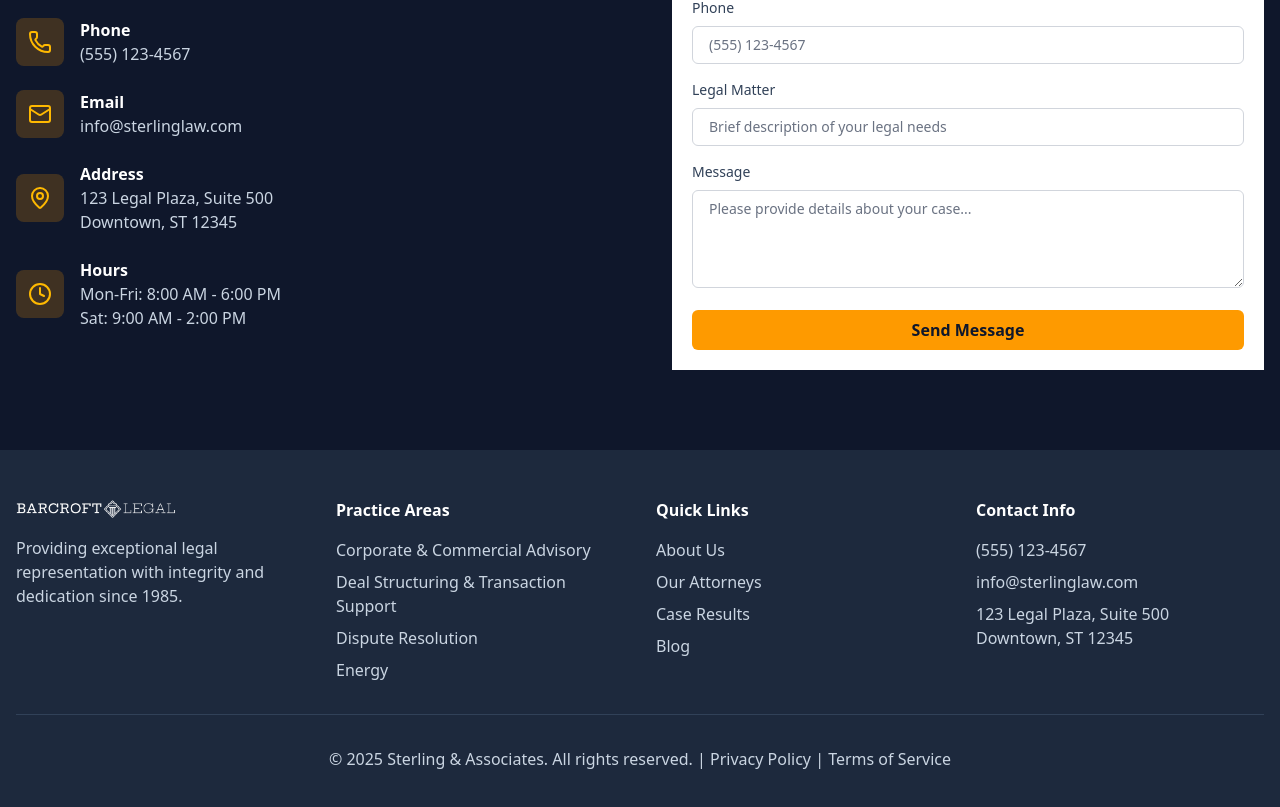
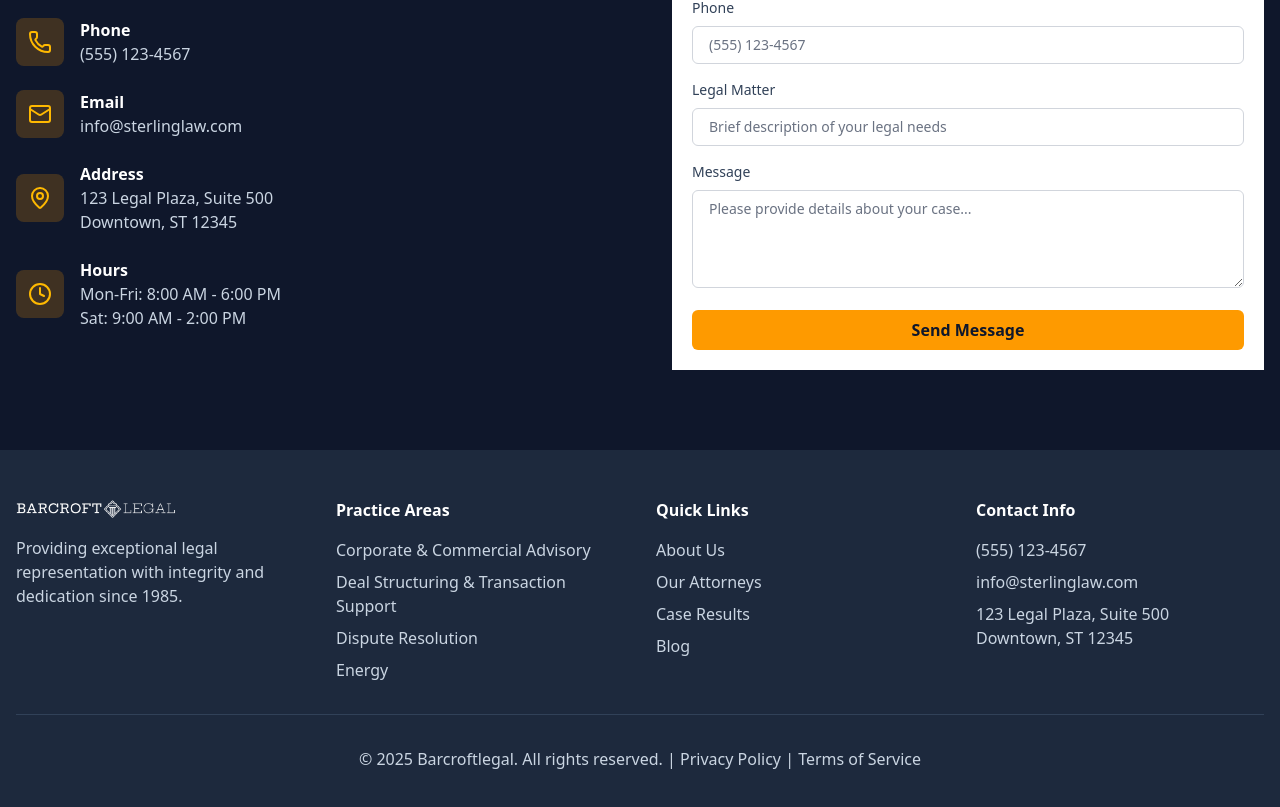
Before and after one commit to Obayuwana22/barcroftlegal, a React (Vite) app: page / in a window 1280 px wide. Shown: the part 4942-5749 px from the top of the page. Built offline with nearby package versions, Linux system fonts and the light colour scheme.

Commit message:
Footer company name bug fix

```diff
--- a/src/components/Footer.jsx
+++ b/src/components/Footer.jsx
@@ -83,7 +83,7 @@ const Footer = () => {
 
         <div className="border-t border-slate-700 mt-8 pt-8 text-center text-slate-300">
           <p>
-            &copy; 2025 Sterling & Associates. All rights reserved. | Privacy
+            &copy; 2025 Barcroftlegal. All rights reserved. | Privacy
             Policy | Terms of Service
           </p>
         </div>
```
